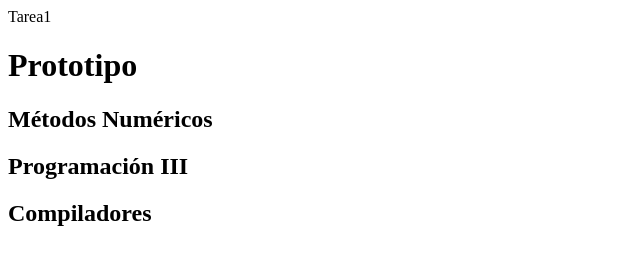
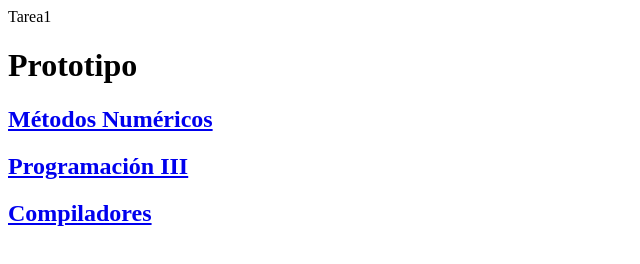
Before and after one commit to govandoh/Desarrollo-Web, a plain HTML site: page Tarea1-PaginaClases/index.html in a window 1280 px wide. Shown: the whole page, without its empty margins (0-640 px from the left). Drawn offline with Linux system fonts and the light colour scheme.

Commit message:
pagina index agregada

```diff
--- a/Tarea1-PaginaClases/index.html
+++ b/Tarea1-PaginaClases/index.html
@@ -6,9 +6,9 @@
     <body>
         <h1>Prototipo</h1>
 
-        <h2><a src="metodos-numericos.html">Métodos Numéricos</a></h2>
-        <h2><a src="programacion-3.html">Programación III</a></h2>
-        <h2><a src="compiladores.html">Compiladores</a></h2>
+        <h2><a href="metodos-numericos.html">Métodos Numéricos</a></h2>
+        <h2><a href="programacion-3.html">Programación III</a></h2>
+        <h2><a href="compiladores.html">Compiladores</a></h2>
         <h2><a></a></h2>
     </body>
 </html>
```
